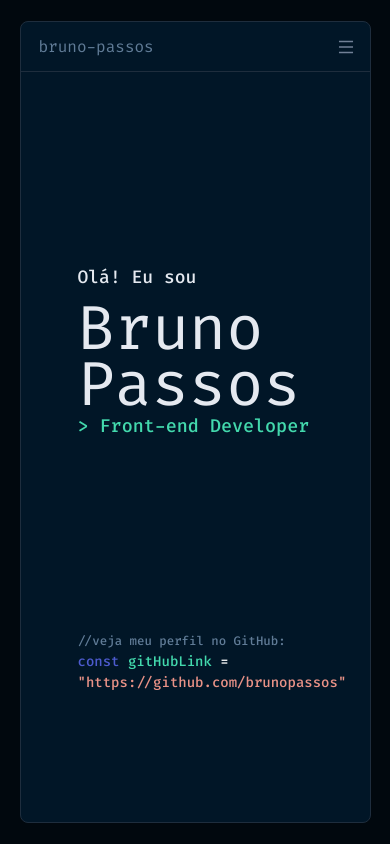
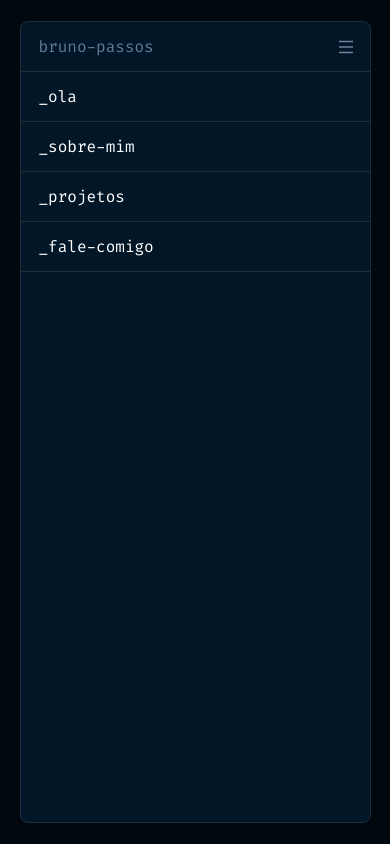
Before and after one commit to brunopassos/portfolio, a React (Create React App) app: page / in a window 390 px wide. Built offline with nearby package versions, Linux system fonts and the light colour scheme.

Commit message:
feat/menuMobile done

```diff
--- a/src/components/Header/index.jsx
+++ b/src/components/Header/index.jsx
@@ -5,20 +5,18 @@ import { AiOutlineMenu } from "react-icons/ai";
 import MenuList from "../MenuList";
 
 function Header() {
-  function handleMenuOptions() {
-    console.log("click menu options");
-  }
-
   return (
-    <StyledNav>
-      <span>bruno-passos</span>
-
-       <Button size={'lg'} bg={"none"} variant="link" onClick={() => handleMenuOptions()}>
-        <AiOutlineMenu />
-      </Button>
-
-
-    </StyledNav>
+    <>
+      <StyledNav>
+        <div>
+          <span>bruno-passos</span>
+          <Button size={"lg"} bg={"none"} variant="link">
+            <AiOutlineMenu />
+          </Button>
+        </div>
+      </StyledNav>
+      <MenuList />
+    </>
   );
 }
 
--- a/src/components/Header/styles.jsx
+++ b/src/components/Header/styles.jsx
@@ -5,8 +5,8 @@ export const StyledNav = styled.nav`
    width: 100%;
    height: 50px;
    display: flex;
-   justify-content: space-between;
-   align-items: center;
+   flex-direction: column;
+
 
    color: #607B96;
 
@@ -14,7 +14,6 @@ export const StyledNav = styled.nav`
 
    font-size: 1rem;
 
-   padding-left: 1.125rem;
 
 
     *{
@@ -22,10 +21,22 @@ export const StyledNav = styled.nav`
         padding: 0;
     }
 
+    span{
+        padding-left: 18px;
+    }
 
 
     ul{
         display: flex;
+
+    }
+
+    div{
+        width: 100%;
+        display: flex;
+        justify-content: space-between;
+        align-items: center;
+        height: 150px;
     }
 
 `
--- a/src/components/MenuList/index.jsx
+++ b/src/components/MenuList/index.jsx
@@ -1,13 +1,19 @@
 import { StyledMenuList } from "./styles";
 
+
+
 function MenuList() {
+
   return (
+    <>
       <StyledMenuList>
         <li>_ola</li>
         <li>_sobre-mim</li>
         <li>_projetos</li>
         <li>_fale-comigo</li>
       </StyledMenuList>
+
+    </>
   );
 }
 
--- a/src/components/MenuList/styles.jsx
+++ b/src/components/MenuList/styles.jsx
@@ -5,11 +5,16 @@ export const StyledMenuList = styled.ul`
     @media (max-width: 38rem){
         flex-flow: column nowrap;
         background-color: #011627;
-        margin-top: 17.2rem;
 
         li{
             height: 3.125rem;
             border-bottom: 1px solid #1E2D3D;
+            color: #FFFFFF;
+            display: flex;
+            align-items: center;
+            padding-left: 18px;
+            font-weight: 400;
+            font-size: 16px;
         }
     }
 `
--- a/src/pages/Home/index.jsx
+++ b/src/pages/Home/index.jsx
@@ -1,4 +1,5 @@
 import Header from "../../components/Header";
+
 
 import { HomeContent, MiddleContent, FooterContent } from "./styles";
 
@@ -6,7 +7,7 @@ function Home() {
   return (
     <HomeContent>
       <Header />
-      <MiddleContent>
+      {/* <MiddleContent>
         <h3>Olá! Eu sou</h3>
         <h1>Bruno Passos</h1>
         <p>{`> Front-end Developer`}</p>
@@ -14,7 +15,7 @@ function Home() {
       <FooterContent>
         <h3>//veja meu perfil no GitHub:</h3>
         <p><span>const </span><span>gitHubLink</span> = <span>"https://github.com/brunopassos"</span></p>
-      </FooterContent>
+      </FooterContent> */}
     </HomeContent>
   );
 }
```
Lines whose indentation alone changed are shown as unchanged.
